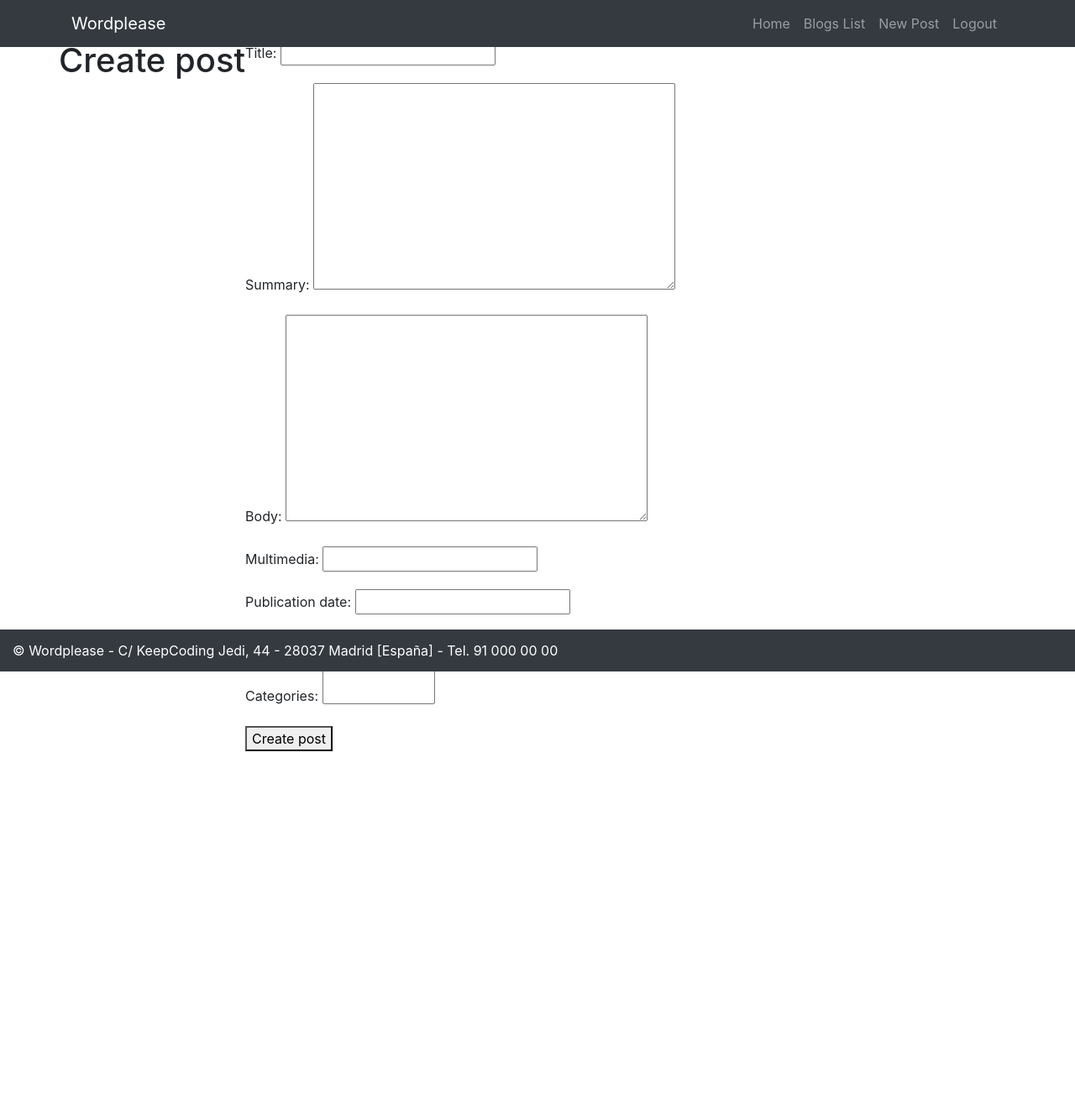
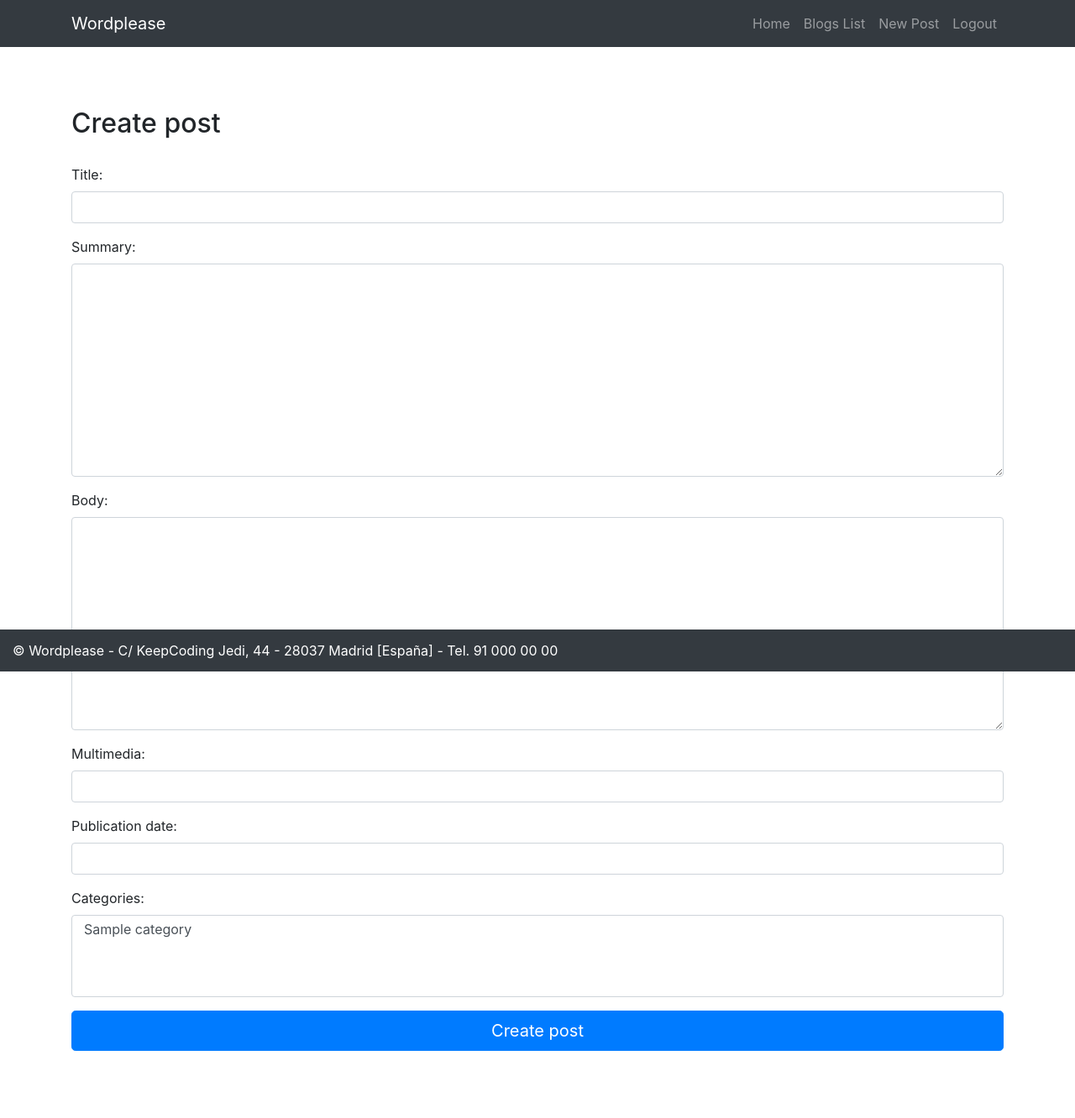
Before and after one commit to siono/8-KC-Practica-Django, a Django app: page /new-post/ in a window 1280 px wide. Shown: the whole page at 84% size. Before the commit the page ends 895 px from the top, so only its background shows below. Run offline with Django 3.2, Linux system fonts and the light colour scheme; a user stored in the database is signed in; tables that the repository leaves empty hold one stand-in row (values such as "Sample post"); some libraries are stand-ins or nearby versions.

Commit message:
Añadido estilos al formulario de creación de post

```diff
--- a/src/blogs/form.py
+++ b/src/blogs/form.py
@@ -1,10 +1,18 @@
-from django.forms import ModelForm
+from django.forms import ModelForm, forms
+from django.forms.widgets import Input
 
 from blogs.models import Post
 
 
 class PostForm(ModelForm):
+
     class Meta:
             model = Post
             fields = '__all__'
             exclude = ["user","blog"] #exclude el campo user y blog en el formulario
+
+
+    def __init__(self, *args, **kwargs):
+        super(PostForm, self).__init__(*args, **kwargs)
+        for visible in self.visible_fields():
+            visible.field.widget.attrs['class'] = 'form-control'
--- a/src/blogs/templates/post_form.html
+++ b/src/blogs/templates/post_form.html
@@ -4,7 +4,8 @@
 
 {% block content %}
 
-    <h1>Create post</h1>
+     <div class="wrapper col-sm-12">
+    <h2 class="form-signin-heading">Create post</h2>
 
     {% if messages %}
         {% for message in messages %}
@@ -18,7 +19,8 @@
 
         {% csrf_token %}
         {{ form.as_p }}
-        <button type="submit">Create post</button>
+        <button class="btn btn-lg btn-primary btn-block" type="submit">Create post</button>
 
     </form>
+     </div>
 {% endblock %}
```
